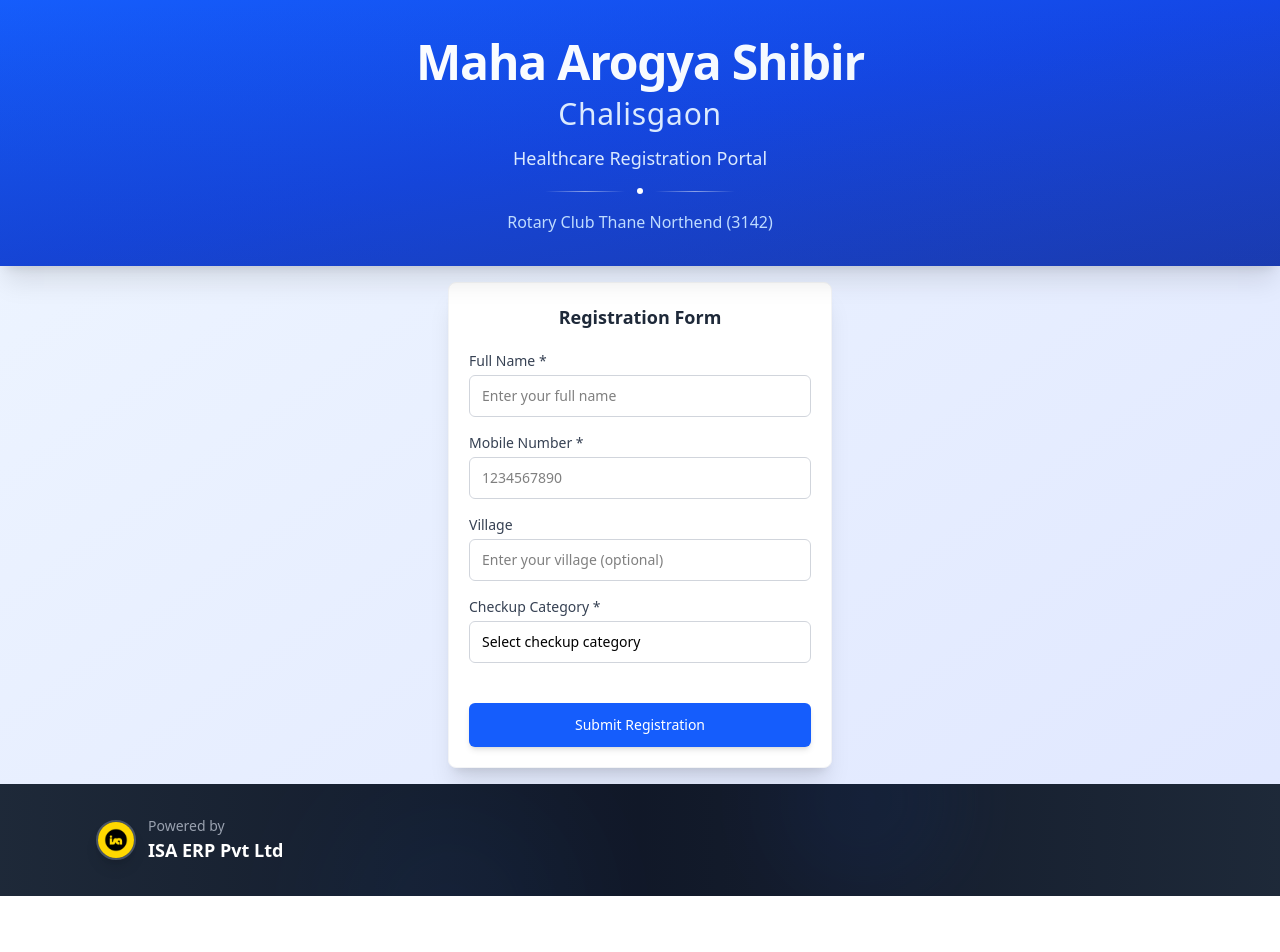
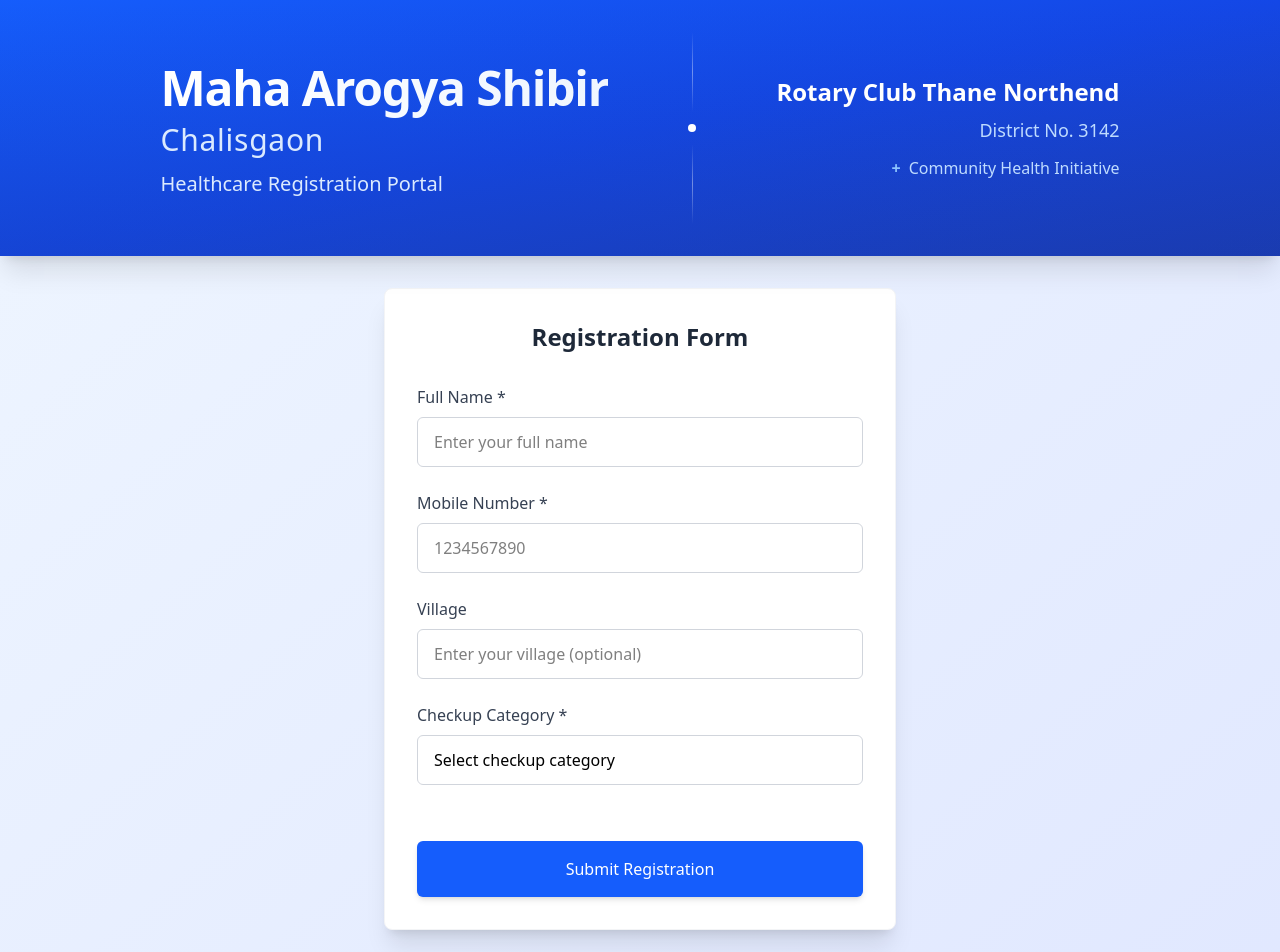
Before and after one commit to sameershrikhande-isa/isa-erp-pvt-ltd-maha-arogya-shibir-chalisgaon-form, a React (Vite) app: page / in a window 1280 px wide. Shown: the top 952 px of the page. Before the commit the page ends 896 px from the top, so only its background shows below. Built offline with nearby package versions, Linux system fonts and the light colour scheme.

Commit message:
update 4

```diff
--- a/src/components/ContactForm.jsx
+++ b/src/components/ContactForm.jsx
@@ -102,76 +102,76 @@
       <Header />
 
       {/* Main Content */}
-      <main className="flex-1 py-4 px-4 sm:px-6 lg:px-8">
-        <div className="max-w-sm mx-auto">
+      <main className="flex-1 py-4 sm:py-6 lg:py-8 px-4 sm:px-6 lg:px-8">
+        <div className="max-w-sm sm:max-w-md lg:max-w-lg mx-auto">
           <div className="bg-white rounded-lg shadow-xl overflow-hidden border border-gray-100">
             {/* Form Section */}
-            <div className="px-5 py-5">
-              <h2 className="text-lg font-semibold mb-5 text-gray-800 text-center">
+            <div className="px-5 sm:px-6 lg:px-8 py-5 sm:py-6 lg:py-8">
+              <h2 className="text-lg sm:text-xl lg:text-2xl font-semibold mb-5 sm:mb-6 lg:mb-8 text-gray-800 text-center">
                 Registration Form
               </h2>
 
-              <form onSubmit={handleSubmit(onSubmit)} className="space-y-4">
+              <form onSubmit={handleSubmit(onSubmit)} className="space-y-4 sm:space-y-5 lg:space-y-6">
                 {/* Full Name Field */}
                 <div>
-                  <label htmlFor="fullName" className="block text-sm font-medium text-gray-700 mb-1">
+                  <label htmlFor="fullName" className="block text-sm sm:text-base font-medium text-gray-700 mb-1 sm:mb-2">
                     Full Name *
                   </label>
                   <input
                     id="fullName"
                     type="text"
                     {...register('fullName')}
-                    className="w-full px-3 py-2.5 text-sm border border-gray-300 rounded-md focus:outline-none focus:ring-2 focus:ring-blue-500 focus:border-transparent transition-colors"
+                    className="w-full px-3 sm:px-4 py-2.5 sm:py-3 text-sm sm:text-base border border-gray-300 rounded-md focus:outline-none focus:ring-2 focus:ring-blue-500 focus:border-transparent transition-colors"
                     placeholder="Enter your full name"
                   />
                   {errors.fullName && (
-                    <p className="text-red-500 text-xs mt-1">{errors.fullName.message}</p>
+                    <p className="text-red-500 text-xs sm:text-sm mt-1 sm:mt-2">{errors.fullName.message}</p>
                   )}
                 </div>
 
                 {/* Mobile Number Field */}
                 <div>
-                  <label htmlFor="mobileNumber" className="block text-sm font-medium text-gray-700 mb-1">
+                  <label htmlFor="mobileNumber" className="block text-sm sm:text-base font-medium text-gray-700 mb-1 sm:mb-2">
                     Mobile Number *
                   </label>
                   <input
                     id="mobileNumber"
                     type="tel"
                     {...register('mobileNumber')}
-                    className="w-full px-3 py-2.5 text-sm border border-gray-300 rounded-md focus:outline-none focus:ring-2 focus:ring-blue-500 focus:border-transparent transition-colors"
+                    className="w-full px-3 sm:px-4 py-2.5 sm:py-3 text-sm sm:text-base border border-gray-300 rounded-md focus:outline-none focus:ring-2 focus:ring-blue-500 focus:border-transparent transition-colors"
                     placeholder="1234567890"
                   />
                   {errors.mobileNumber && (
-                    <p className="text-red-500 text-xs mt-1">{errors.mobileNumber.message}</p>
+                    <p className="text-red-500 text-xs sm:text-sm mt-1 sm:mt-2">{errors.mobileNumber.message}</p>
                   )}
                 </div>
 
                 {/* Village Field */}
                 <div>
-                  <label htmlFor="village" className="block text-sm font-medium text-gray-700 mb-1">
+                  <label htmlFor="village" className="block text-sm sm:text-base font-medium text-gray-700 mb-1 sm:mb-2">
                     Village
                   </label>
                   <input
                     id="village"
                     type="text"
                     {...register('village')}
-                    className="w-full px-3 py-2.5 text-sm border border-gray-300 rounded-md focus:outline-none focus:ring-2 focus:ring-blue-500 focus:border-transparent transition-colors"
+                    className="w-full px-3 sm:px-4 py-2.5 sm:py-3 text-sm sm:text-base border border-gray-300 rounded-md focus:outline-none focus:ring-2 focus:ring-blue-500 focus:border-transparent transition-colors"
                     placeholder="Enter your village (optional)"
                   />
                   {errors.village && (
-                    <p className="text-red-500 text-xs mt-1">{errors.village.message}</p>
+                    <p className="text-red-500 text-xs sm:text-sm mt-1 sm:mt-2">{errors.village.message}</p>
                   )}
                 </div>
 
                 {/* Checkup Category Field */}
                 <div>
-                  <label htmlFor="checkupCategory" className="block text-sm font-medium text-gray-700 mb-1">
+                  <label htmlFor="checkupCategory" className="block text-sm sm:text-base font-medium text-gray-700 mb-1 sm:mb-2">
                     Checkup Category *
                   </label>
                   <select
                     id="checkupCategory"
                     {...register('checkupCategory')}
-                    className="w-full px-3 py-2.5 text-sm border border-gray-300 rounded-md focus:outline-none focus:ring-2 focus:ring-blue-500 focus:border-transparent transition-colors appearance-none bg-white"
+                    className="w-full px-3 sm:px-4 py-2.5 sm:py-3 text-sm sm:text-base border border-gray-300 rounded-md focus:outline-none focus:ring-2 focus:ring-blue-500 focus:border-transparent transition-colors appearance-none bg-white"
                   >
                     <option value="">Select checkup category</option>
                     {checkupCategories.map((category) => (
@@ -181,7 +181,7 @@
                     ))}
                   </select>
                   {errors.checkupCategory && (
-                    <p className="text-red-500 text-xs mt-1">{errors.checkupCategory.message}</p>
+                    <p className="text-red-500 text-xs sm:text-sm mt-1 sm:mt-2">{errors.checkupCategory.message}</p>
                   )}
                 </div>
 
@@ -189,7 +189,7 @@
                 <button
                   type="submit"
                   disabled={isSubmitting}
-                  className="w-full bg-blue-600 hover:bg-blue-700 disabled:bg-blue-300 disabled:cursor-not-allowed text-white font-medium py-3 px-4 rounded-md transition-colors duration-200 text-sm mt-6 touch-manipulation shadow-md hover:shadow-lg"
+                  className="w-full bg-blue-600 hover:bg-blue-700 disabled:bg-blue-300 disabled:cursor-not-allowed text-white font-medium py-3 sm:py-4 px-4 sm:px-6 rounded-md transition-colors duration-200 text-sm sm:text-base mt-6 sm:mt-8 touch-manipulation shadow-md hover:shadow-lg"
                 >
                   {isSubmitting ? 'Submitting...' : 'Submit Registration'}
                 </button>
--- a/src/components/Footer.jsx
+++ b/src/components/Footer.jsx
@@ -2,56 +2,34 @@
   const currentYear = new Date().getFullYear()
 
   return (
-    <footer className="bg-gradient-to-r from-gray-800 via-gray-900 to-gray-800 text-white relative overflow-hidden">
-      {/* Background Pattern */}
-      <div className="absolute inset-0 opacity-5">
-        <div className="absolute top-0 left-1/4 w-64 h-64 bg-blue-500 rounded-full blur-3xl"></div>
-        <div className="absolute bottom-0 right-1/4 w-48 h-48 bg-blue-600 rounded-full blur-2xl"></div>
-      </div>
+    <footer className="bg-gray-800 text-white">
+      <div className="max-w-4xl mx-auto px-6 py-6">
+        <div className="text-center space-y-3">
+          {/* Main Organization */}
+          <h4 className="text-lg font-semibold text-white">
+            Rotary Club Thane Northend (3142)
+          </h4>
 
-      <div className="relative">
-        {/* Main Footer Content */}
-        <div className="max-w-6xl mx-auto px-4 py-8 sm:px-6 lg:px-8">
-          <div className="grid grid-cols-1 md:grid-cols-3 gap-8 text-center md:text-left">
+          {/* Event Details */}
+          <p className="text-gray-300 text-sm">
+            Maha Arogya Shibir • Chalisgaon • Free Healthcare Services
+          </p>
 
-            {/* Organization Info */}
-            <div className="space-y-4">
-              <div className="flex items-center justify-center md:justify-start space-x-3">
-                <img
-                  src="/isa-logo-favicon.jpg"
-                  alt="ISA Logo"
-                  className="w-10 h-10 rounded-full shadow-lg border-2 border-gray-600"
-                />
-                <div>
-                  <p className="text-sm text-gray-400">Powered by</p>
-                  <h4 className="text-lg font-semibold text-white">ISA ERP Pvt Ltd</h4>
-                </div>
-              </div>
+          {/* Subtle ISA ERP Credit */}
+          <div className="pt-2 border-t border-gray-700">
+            <div className="flex items-center justify-center space-x-2 text-xs text-gray-400">
+              <span>Powered by</span>
+              <img
+                src="/isa-logo-favicon.jpg"
+                alt="ISA Logo"
+                className="w-4 h-4 rounded-full opacity-70"
+              />
+              <span>ISA ERP Pvt Ltd</span>
+              <span>•</span>
+              <span>© {currentYear}</span>
             </div>
-
           </div>
         </div>
-
-        {/* Bottom Bar */}
-        {/* <div className="border-t border-gray-700">
-          <div className="max-w-6xl mx-auto px-4 py-4 sm:px-6 lg:px-8">
-            <div className="flex flex-col sm:flex-row items-center justify-between space-y-2 sm:space-y-0">
-              <div className="flex items-center space-x-4 text-sm text-gray-400">
-                <p>© {currentYear} ISA ERP Pvt Ltd</p>
-                <span className="hidden sm:inline">•</span>
-                <p className="hidden sm:inline">All Rights Reserved</p>
-              </div>
-
-              <div className="flex items-center space-x-4">
-                <span className="text-xs text-gray-500">Powered by</span>
-                <div className="flex items-center space-x-2">
-                  <div className="w-2 h-2 bg-blue-400 rounded-full animate-pulse"></div>
-                  <span className="text-sm font-medium text-blue-300">ISA ERP Pvt Ltd</span>
-                </div>
-              </div>
-            </div>
-          </div>
-        </div> */}
       </div>
     </footer>
   )
--- a/src/components/Header.jsx
+++ b/src/components/Header.jsx
@@ -4,13 +4,15 @@
       {/* Subtle Background Enhancement */}
       <div className="absolute inset-0 bg-gradient-to-t from-blue-900/20 to-transparent"></div>
 
-      <div className="relative max-w-4xl mx-auto px-6 py-8 text-center">
+      <div className="relative max-w-6xl mx-auto px-6 py-8">
+        {/* Mobile Layout - Single Column */}
+        <div className="lg:hidden text-center">
           {/* Main Event Title */}
           <h1 className="mb-3">
-          <span className="block text-3xl sm:text-4xl lg:text-5xl font-bold bg-gradient-to-r from-white to-blue-50 bg-clip-text text-transparent tracking-tight leading-tight">
+            <span className="block text-3xl sm:text-4xl font-bold bg-gradient-to-r from-white to-blue-50 bg-clip-text text-transparent tracking-tight leading-tight">
               Maha Arogya Shibir
             </span>
-          <span className="block text-xl sm:text-2xl lg:text-3xl font-medium mt-1 text-blue-100 tracking-wide">
+            <span className="block text-xl sm:text-2xl font-medium mt-1 text-blue-100 tracking-wide">
               Chalisgaon
             </span>
           </h1>
@@ -30,9 +32,53 @@
           </div>
 
           {/* Rotary Club Information */}
-        <p className="text-blue-200 text-sm sm:text-base font-medium">
+          <p className="text-blue-100 text-base sm:text-2xl font-bold">
             Rotary Club Thane Northend (3142)
           </p>
+        </div>
+
+        {/* Desktop Layout - Two Sections */}
+        <div className="hidden lg:flex lg:items-center lg:justify-center">
+          {/* Left Section - Event Information */}
+          <div className="text-left pr-8 lg:pr-12">
+            <h1 className="mb-3">
+              <span className="block text-4xl xl:text-5xl font-bold bg-gradient-to-r from-white to-blue-50 bg-clip-text text-transparent tracking-tight leading-tight">
+                Maha Arogya Shibir
+              </span>
+              <span className="block text-2xl xl:text-3xl font-medium mt-1 text-blue-100 tracking-wide">
+                Chalisgaon
+              </span>
+            </h1>
+            <p className="text-blue-100 text-lg xl:text-xl font-light">
+              Healthcare Registration Portal
+            </p>
+          </div>
+
+          {/* Decorative Divider */}
+          <div className="mx-6 lg:mx-8 flex flex-col items-center">
+            <div className="w-px h-16 xl:h-20 bg-gradient-to-b from-transparent via-white/40 to-transparent"></div>
+            <div className="my-3">
+              <div className="w-2 h-2 bg-white rounded-full"></div>
+            </div>
+            <div className="w-px h-16 xl:h-20 bg-gradient-to-t from-transparent via-white/40 to-transparent"></div>
+          </div>
+
+          {/* Right Section - Organization Information */}
+          <div className="text-right pl-8 lg:pl-12">
+            <div className="space-y-2">
+              <h3 className="text-2xl xl:text-2xl font-semibold text-white">
+                Rotary Club Thane Northend
+              </h3>
+              <p className="text-blue-200 text-base xl:text-lg">
+                District No. 3142
+              </p>
+              <div className="flex items-center justify-end space-x-2 mt-3">
+                <span className="font-bold text-blue-300">+</span>
+                <span className="text-blue-200 text-sm xl:text-base">Community Health Initiative</span>
+              </div>
+            </div>
+          </div>
+        </div>
       </div>
     </header>
   )
```
Lines whose indentation alone changed are shown as unchanged.
